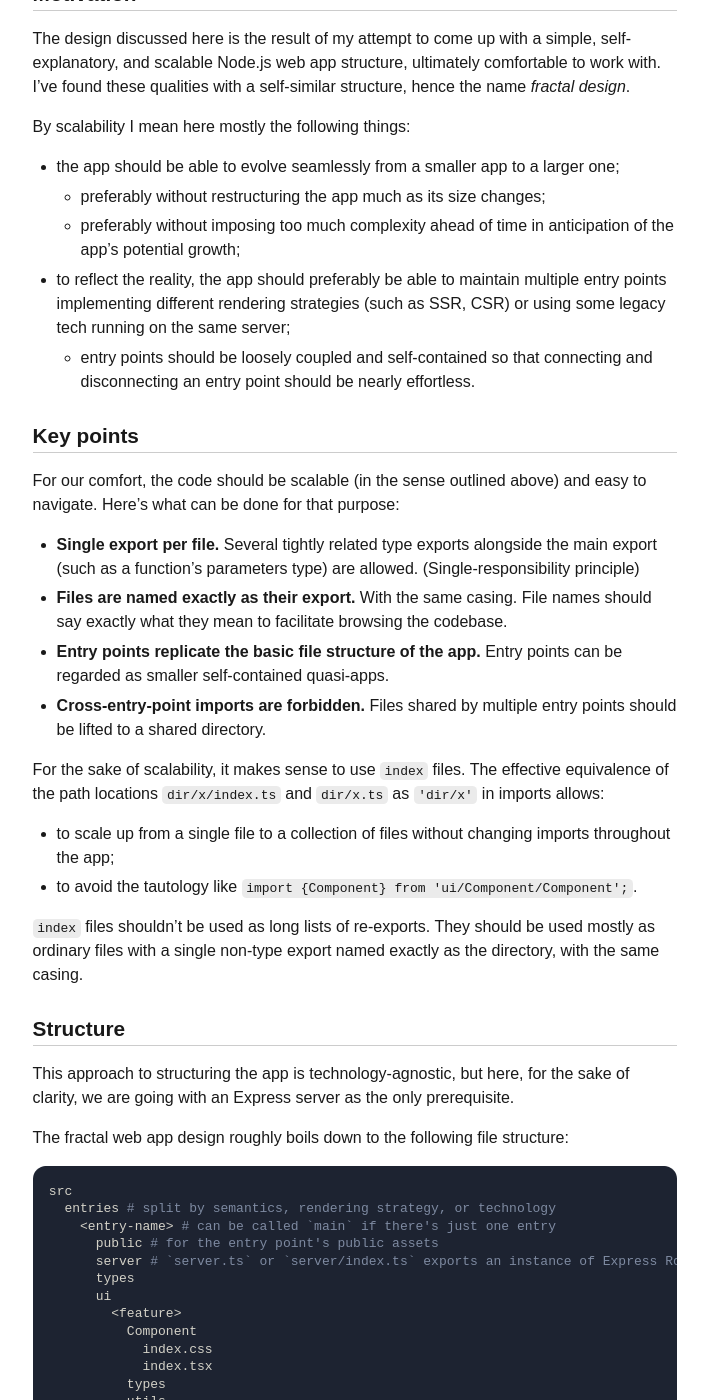
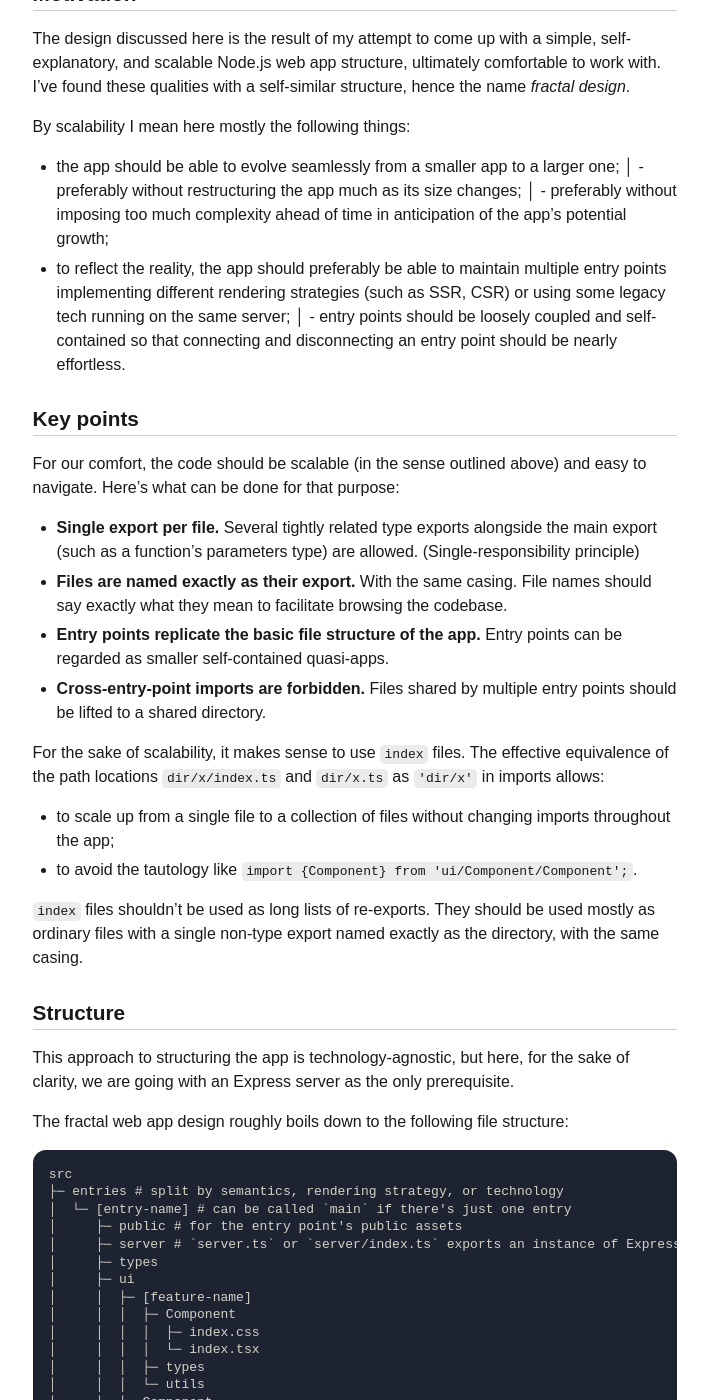
Before and after one commit to axtk/axtk.github.io, a Jekyll site: the page built from x/fractal_nodejs_web_app_design.md, in a window 1280 px wide and 1400 px high, scrolled down 195 px. Shown: the whole window, without its empty margins (285-993 px from the left). Built offline with Jekyll 4.4.1, drawn with Linux system fonts in a browser that asks for light colours; our own code applies the rules of GitHub Pages for plain Markdown files; some of the changed text lies outside the part shown.

Commit message:
update web app design diagram

````diff
--- a/x/fractal_nodejs_web_app_design.md
+++ b/x/fractal_nodejs_web_app_design.md
@@ -2,10 +2,10 @@
 title: Fractal Node.js web app design
 date: 2025-08-28
 tags:
-    - webdev
-    - nodejs
-    - typescript
-    - javascript
+│    - webdev
+│    - nodejs
+│    - typescript
+│    - javascript
 ---
 
 ## Motivation
@@ -14,10 +14,10 @@ The design discussed here is the result of my attempt to come up with a simple,
 
 By scalability I mean here mostly the following things:
 - the app should be able to evolve seamlessly from a smaller app to a larger one;
-  - preferably without restructuring the app much as its size changes;
-  - preferably without imposing too much complexity ahead of time in anticipation of the app's potential growth;
+│  - preferably without restructuring the app much as its size changes;
+│  - preferably without imposing too much complexity ahead of time in anticipation of the app's potential growth;
 - to reflect the reality, the app should preferably be able to maintain multiple entry points implementing different rendering strategies (such as SSR, CSR) or using some legacy tech running on the same server;
-  - entry points should be loosely coupled and self-contained so that connecting and disconnecting an entry point should be nearly effortless.
+│  - entry points should be loosely coupled and self-contained so that connecting and disconnecting an entry point should be nearly effortless.
 
 ## Key points
 
@@ -40,38 +40,38 @@ This approach to structuring the app is technology-agnostic, but here, for the s
 
 The fractal web app design roughly boils down to the following file structure:
 
-```sh
+```
 src
-  entries # split by semantics, rendering strategy, or technology
-    <entry-name> # can be called `main` if there's just one entry
-      public # for the entry point's public assets
-      server # `server.ts` or `server/index.ts` exports an instance of Express Router
-      types
-      ui
-        <feature>
-          Component
-            index.css
-            index.tsx
-          types
-          utils
-        Component
-          index.css
-          index.tsx # not `Component/Component.tsx`, exports `Component` and `ComponentProps`
-        index.tsx # CSR entry point, `hydrateRoot()` in React apps
-      utils
-  lib # would-be packages, pre-publishing, and patched external libs
-    <package-name>
-  public # for publicly available assets shared by multiple entries
-  server
-    middleware
-    types
-    utils
-    index.ts # plugs in the required entry points' Express Routers
-  types # shared types
-    CustomEntity.ts # exports `type CustomEntity`
-  ui # UI components shared by multiple entries
-  utils # shared utils
-    getValue.ts # exports only `function getValue` (and possibly `type GetValueParams`)
+├─ entries # split by semantics, rendering strategy, or technology
+│  └─ [entry-name] # can be called `main` if there's just one entry
+│     ├─ public # for the entry point's public assets
+│     ├─ server # `server.ts` or `server/index.ts` exports an instance of Express Router
+│     ├─ types
+│     ├─ ui
+│     │  ├─ [feature-name]
+│     │  │  ├─ Component
+│     │  │  │  ├─ index.css
+│     │  │  │  └─ index.tsx
+│     │  │  ├─ types
+│     │  │  └─ utils
+│     │  ├─ Component
+│     │  │  ├─ index.css
+│     │  │  └─ index.tsx # not `Component/Component.tsx`, exports `Component` and `ComponentProps`
+│     │  └─ index.tsx # CSR entry point, `hydrateRoot()` in React apps
+│     └─ utils
+├─ lib # would-be packages, pre-publishing, and patched external libs
+│  └─ [package-name]
+├─ public # for publicly available files shared by multiple entries
+├─ server
+│  ├─ middleware
+│  ├─ types
+│  ├─ utils
+│  └─ index.ts # plugs in the required entry points' Express Routers
+├─ types # shared types
+│  └─ CustomEntity.ts # exports `type CustomEntity`
+├─ ui # UI components shared by multiple entries
+└─ utils # shared utils
+   └─ getValue.ts # exports only `function getValue` (and possibly `type GetValueParams`)
 ```
 
 All the code resides in the `src` directory. `src/server` contains the app server code, all other directories in `src` are optional.
````
